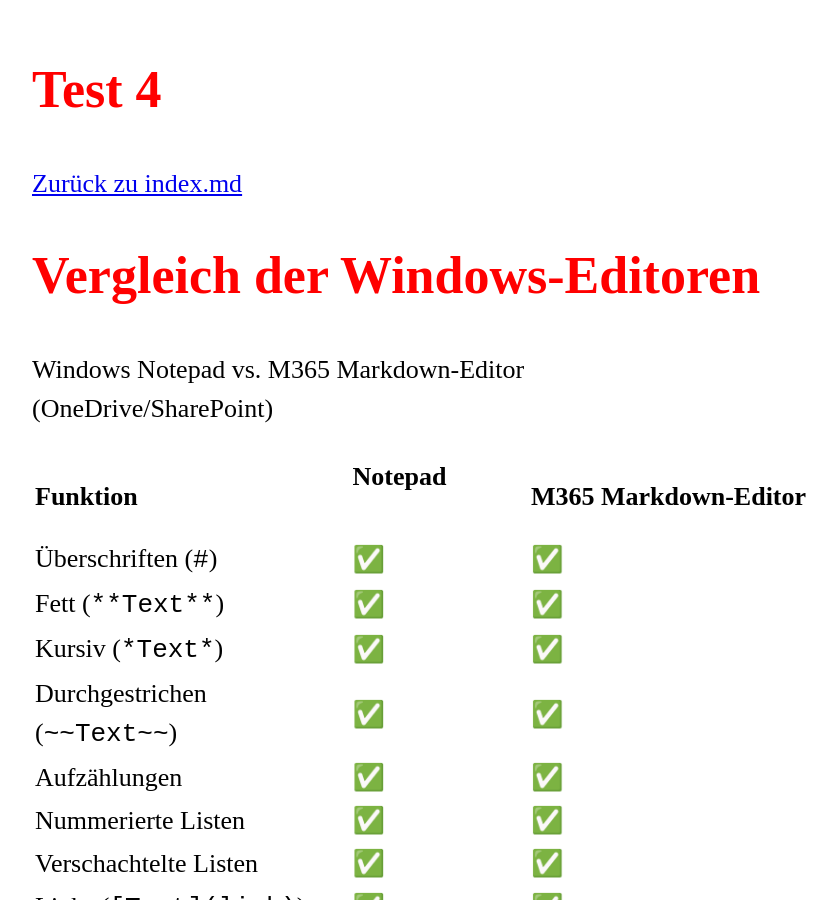
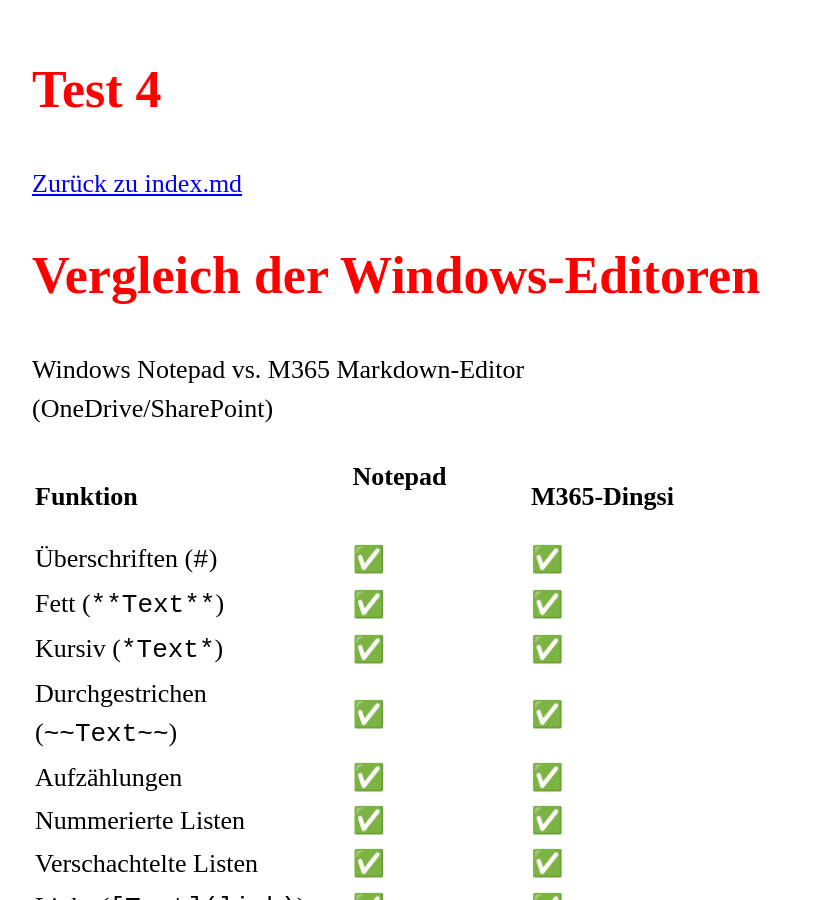
Before and after one commit to MonaLgbt/MonaLgbt.github.io, a Jekyll site: the page built from pages/comparison.md, in a window 1280 px wide and 900 px high. Shown: the whole window, without its empty margins (218-1055 px from the left). Built offline with Jekyll 4.4.1, drawn with Linux system fonts in a browser that asks for light colours.

Commit message:
Update comparison.md

```diff
--- a/pages/comparison.md
+++ b/pages/comparison.md
@@ -10,7 +10,7 @@
 Windows Notepad vs. M365 Markdown-Editor
 (OneDrive/SharePoint)
 
-| Funktion | Notepad &emsp;&emsp;&emsp; | M365 Markdown-Editor |
+| Funktion | Notepad &emsp;&emsp;&emsp; | M365-Dingsi |
 |-----------|----------|----------|
 | Überschriften (`#`) | ✅ | ✅ |
 | Fett (`**Text**`) | ✅ | ✅ |
```
